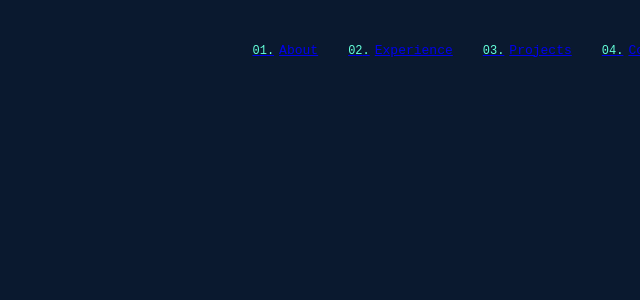
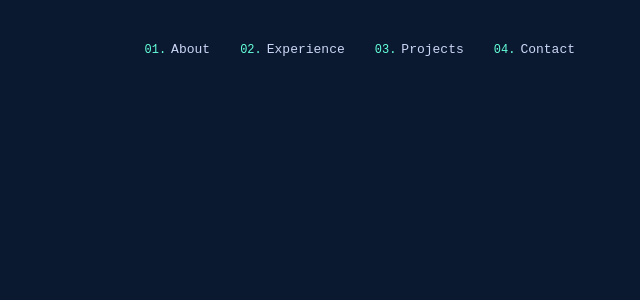
Before and after one commit to neillydev/v2, a Next.js app: page / in a window 1280 px wide. Shown: the top 300 px of the page, without its empty margins (640-1280 px from the left). Built offline with nearby package versions, Linux system fonts and the light colour scheme.

Commit message:
add global styling

```diff
--- a/styles/globals.css
+++ b/styles/globals.css
@@ -1,3 +1,36 @@
+html {
+    box-sizing: border-box;
+    width: 100%;
+    scroll-behavior: smooth;
+}
+
 body {
     background-color: #0a192f;
+    margin: 0px;
+    overflow-x: hidden;
+    height: 100%;
+    width: 100%;
+    min-height: 100%;
+    line-height: 1.3;
 }
+
+ol {
+    list-style: none;
+}
+
+li {
+    display: list-item;
+    text-align: -webkit-match-parent;
+}
+
+a {
+    display: inline-block;
+    text-decoration: none;
+    text-decoration-skip-ink: none;
+    color: inherit;
+    transition: all 0.25s cubic-bezier(0.645,0.045,0.355,1);
+}
+
+*, ::before, ::after {
+    box-sizing: inherit;
+}
```
